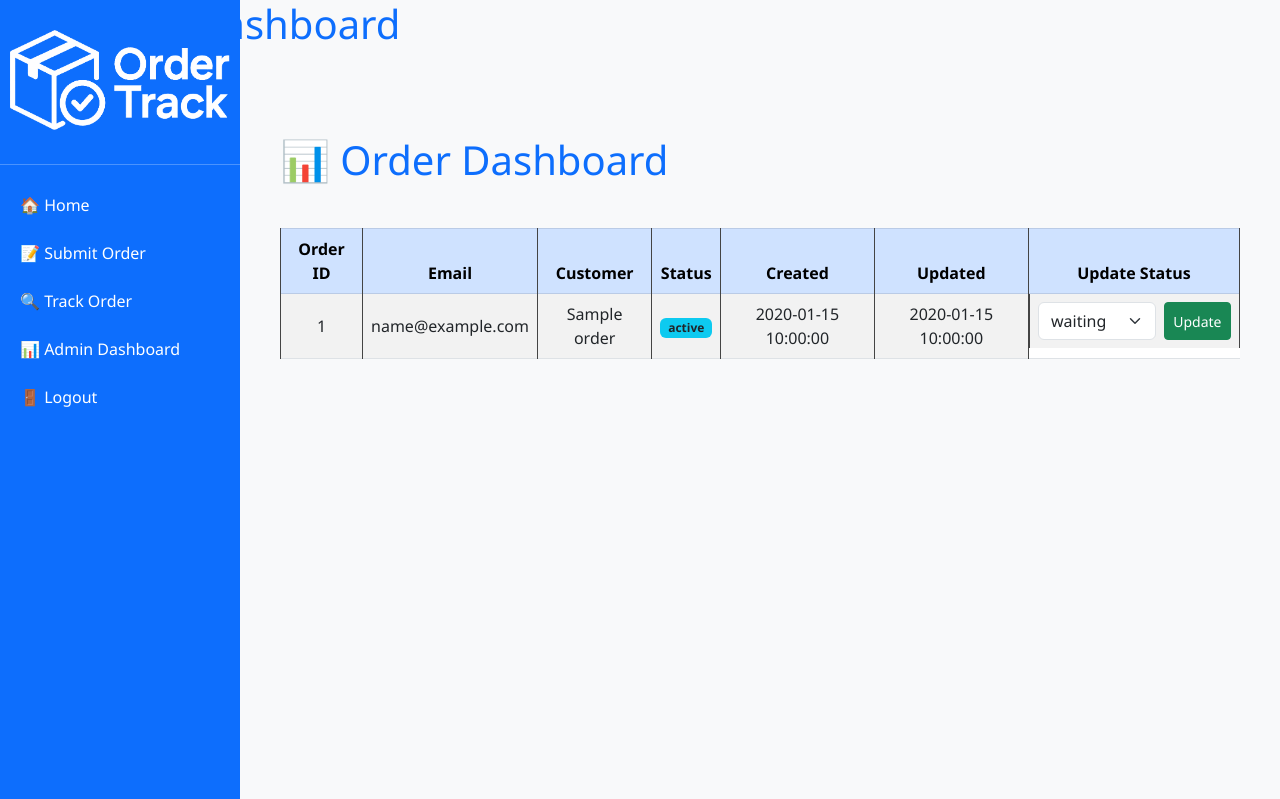
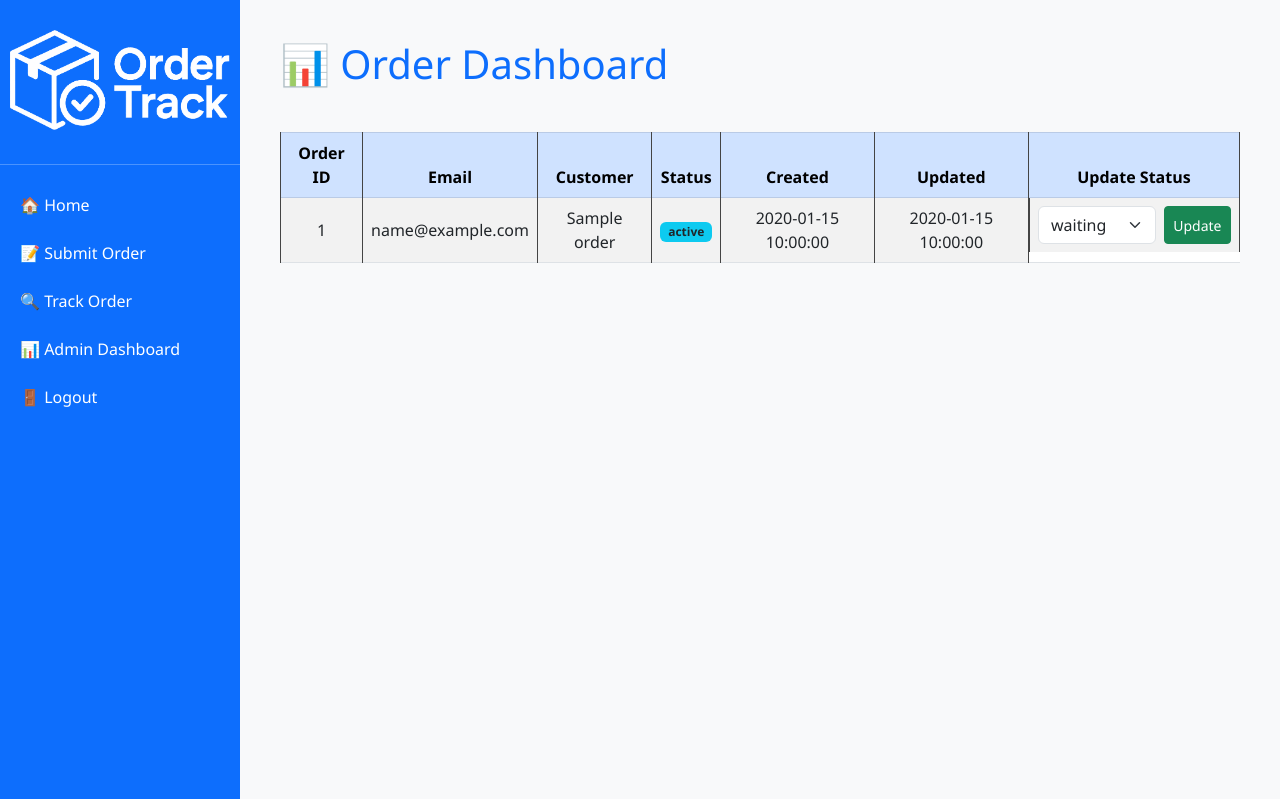
Before and after one commit to MyDistance45/Raspberry-Pi-OSP, a PHP site: page /admin/dashboard.php in a window 1280 px wide. Shown: the top 799 px of the page. Run offline with PHP 8.4, Linux system fonts and the light colour scheme; the visitor is signed in with stand-in values (Sample User, id 1); tables that the repository leaves empty or names only in its code hold one stand-in row (values such as "Sample post").

Commit message:
Update dashboard.php for clarity 2

```diff
--- a/admin/dashboard.php
+++ b/admin/dashboard.php
@@ -24,8 +24,6 @@ $result = $conn->query("SELECT order_id, email, customer_name, status, created_a
   <link href="https://cdn.jsdelivr.net/npm/bootstrap@5.3.0/dist/css/bootstrap.min.css" rel="stylesheet">
   <link rel="stylesheet" href="../style.css">
   <link rel="stylesheet" href="../layout.css">
-  <h1>📊 Admin Dashboard</h1>
-<p class="text-muted">Welcome, <strong><?= htmlspecialchars($_SESSION['admin_username']) ?></strong> 👋</p>
 
 </head>
 <body>
```
